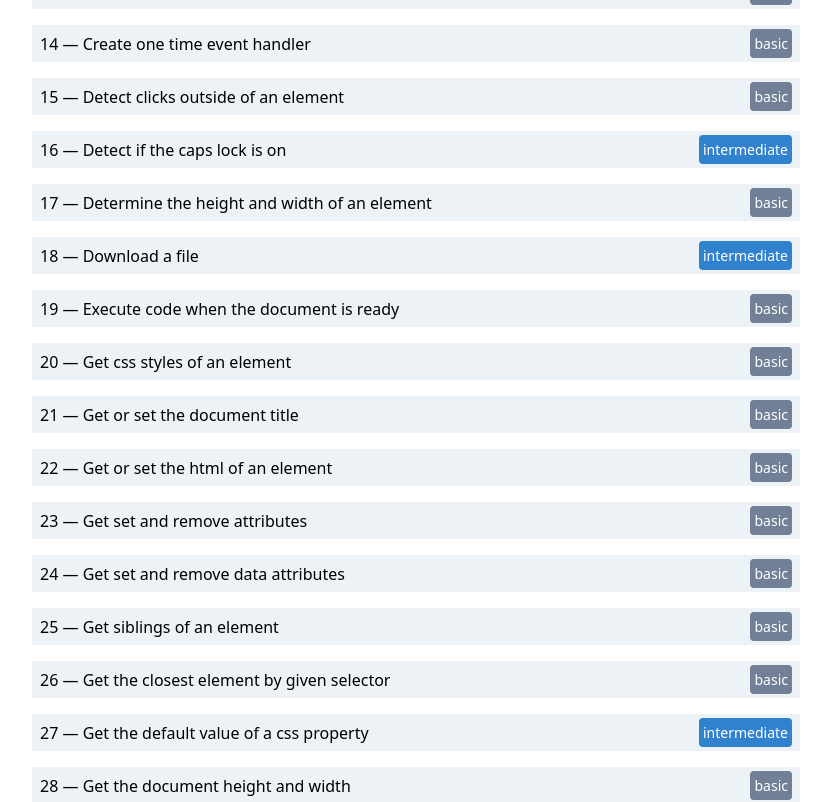
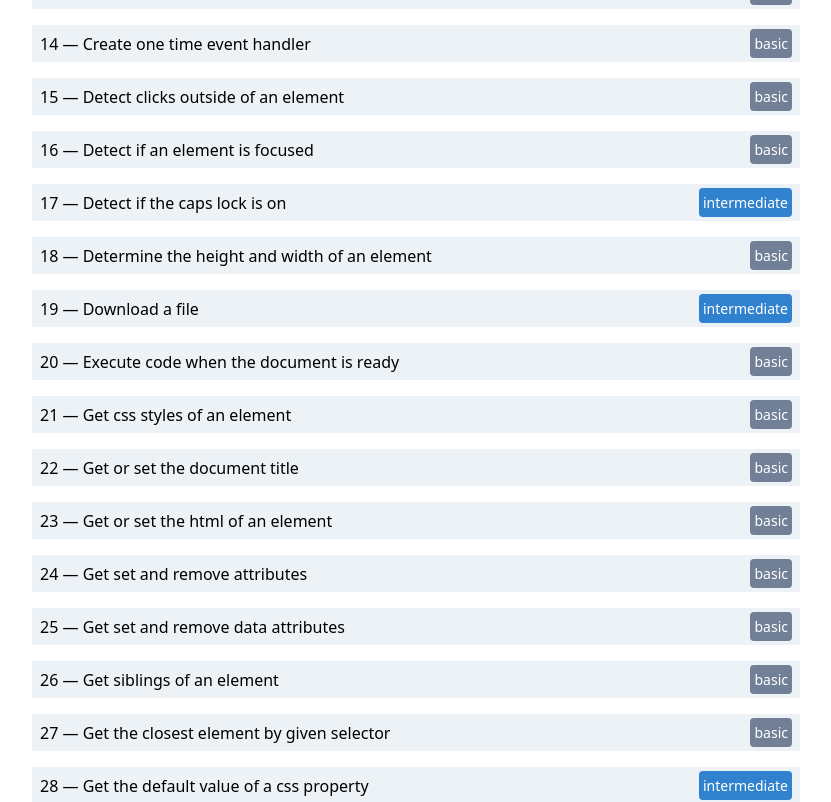
Before and after one commit to phuocng/html-dom, a React app: page / in a window 1280 px wide. Shown: the part 1158-1960 px from the top of the page, without its empty margins (224-1055 px from the left). Built offline with nearby package versions, Linux system fonts and the light colour scheme.

Commit message:
Detect if an element is focused

```diff
--- a/client/constants/PostList.ts
+++ b/client/constants/PostList.ts
@@ -4,274 +4,74 @@ interface Post {
 }
 
 const PostList: Post[] = [
-    {
-        slug: 'add-or-remove-class-from-an-element',
-        level: 'Basic',
-    },
-    {
-        slug: 'append-to-an-element',
-        level: 'Basic',
-    },
-    {
-        slug: 'attach-or-detach-an-event-handler',
-        level: 'Basic',
-    },
-    {
-        slug: 'calculate-the-size-of-scrollbar',
-        level: 'Intermediate',
-    },
-    {
-        slug: 'change-the-website-favicon',
-        level: 'Intermediate',
-    },
-    {
-        slug: 'check-an-element-against-a-selector',
-        level: 'Basic',
-    },
-    {
-        slug: 'check-if-an-element-has-given-class',
-        level: 'Basic',
-    },
-    {
-        slug: 'check-if-an-element-is-a-descendant-of-another',
-        level: 'Basic',
-    },
-    {
-        slug: 'check-if-an-element-is-scrollable',
-        level: 'Intermediate',
-    },
-    {
-        slug: 'clone-an-element',
-        level: 'Basic',
-    },
-    {
-        slug: 'communication-between-an-iframe-and-its-parent-window',
-        level: 'Intermediate',
-    },
-    {
-        slug: 'copy-text-to-the-clipboard',
-        level: 'Intermediate',
-    },
-    {
-        slug: 'create-an-element',
-        level: 'Basic',
-    },
-    {
-        slug: 'create-one-time-event-handler',
-        level: 'Basic',
-    },
-    {
-        slug: 'detect-clicks-outside-of-an-element',
-        level: 'Basic',
-    },
-    {
-        slug: 'detect-if-the-caps-lock-is-on',
-        level: 'Intermediate',
-    },
-    {
-        slug: 'determine-the-height-and-width-of-an-element',
-        level: 'Basic',
-    },
-    {
-        slug: 'download-a-file',
-        level: 'Intermediate',
-    },
-    {
-        slug: 'execute-code-when-the-document-is-ready',
-        level: 'Basic',
-    },
-    {
-        slug: 'get-css-styles-of-an-element',
-        level: 'Basic',
-    },
-    {
-        slug: 'get-or-set-the-document-title',
-        level: 'Basic',
-    },
-    {
-        slug: 'get-or-set-the-html-of-an-element',
-        level: 'Basic',
-    },
-    {
-        slug: 'get-set-and-remove-attributes',
-        level: 'Basic',
-    },
-    {
-        slug: 'get-set-and-remove-data-attributes',
-        level: 'Basic',
-    },
-    {
-        slug: 'get-siblings-of-an-element',
-        level: 'Basic',
-    },
-    {
-        slug: 'get-the-closest-element-by-given-selector',
-        level: 'Basic',
-    },
-    {
-        slug: 'get-the-default-value-of-a-css-property',
-        level: 'Intermediate',
-    },
-    {
-        slug: 'get-the-document-height-and-width',
-        level: 'Basic',
-    },
-    {
-        slug: 'get-the-first-scrollable-parent-of-an-element',
-        level: 'Intermediate',
-    },
-    {
-        slug: 'get-the-parent-node-of-an-element',
-        level: 'Basic',
-    },
-    {
-        slug: 'get-the-position-of-an-element-relative-to-another',
-        level: 'Basic',
-    },
-    {
-        slug: 'get-the-position-of-an-element-relative-to-the-document',
-        level: 'Basic',
-    },
-    {
-        slug: 'get-the-size-of-an-image',
-        level: 'Basic',
-    },
-    {
-        slug: 'get-the-text-content-of-an-element',
-        level: 'Basic',
-    },
-    {
-        slug: 'go-back-to-the-previous-page',
-        level: 'Basic',
-    },
-    {
-        slug: 'insert-an-element-after-or-before-other-element',
-        level: 'Basic',
-    },
-    {
-        slug: 'load-a-css-file-dynamically',
-        level: 'Intermediate',
-    },
-    {
-        slug: 'load-a-javascript-file-dynamically',
-        level: 'Intermediate',
-    },
-    {
-        slug: 'loop-over-a-nodelist',
-        level: 'Basic',
-    },
-    {
-        slug: 'make-a-draggable-element',
-        level: 'Advanced',
-    },
-    {
-        slug: 'make-a-resizable-element',
-        level: 'Advanced',
-    },
-    {
-        slug: 'measure-the-width-of-given-text-of-given-font',
-        level: 'Intermediate',
-    },
-    {
-        slug: 'placeholder-for-a-contenteditable-element',
-        level: 'Intermediate',
-    },
-    {
-        slug: 'prepend-to-an-element',
-        level: 'Basic',
-    },
-    {
-        slug: 'preview-an-image-before-uploading-it',
-        level: 'Intermediate',
-    },
-    {
-        slug: 'put-cursor-at-the-end-of-an-input',
-        level: 'Basic',
-    },
-    {
-        slug: 'redirect-to-another-page',
-        level: 'Basic',
-    },
-    {
-        slug: 'reload-the-current-page',
-        level: 'Basic',
-    },
-    {
-        slug: 'remove-all-children-of-a-node',
-        level: 'Basic',
-    },
-    {
-        slug: 'remove-an-element',
-        level: 'Basic',
-    },
-    {
-        slug: 'replace-an-element',
-        level: 'Basic',
-    },
-    {
-        slug: 'replace-broken-images',
-        level: 'Basic',
-    },
-    {
-        slug: 'resize-an-iframe-to-fit-its-content',
-        level: 'Basic',
-    },
-    {
-        slug: 'resize-columns-of-a-table',
-        level: 'Advanced',
-    },
-    {
-        slug: 'resize-the-width-of-a-text-box-to-fit-its-content-automatically',
-        level: 'Intermediate',
-    },
-    {
-        slug: 'scroll-to-top-of-the-page',
-        level: 'Basic',
-    },
-    {
-        slug: 'select-an-element-or-list-of-elements',
-        level: 'Basic',
-    },
-    {
-        slug: 'select-the-children-of-an-element',
-        level: 'Basic',
-    },
-    {
-        slug: 'select-the-text-of-a-textarea-automatically',
-        level: 'Basic',
-    },
-    {
-        slug: 'set-css-style-for-an-element',
-        level: 'Basic',
-    },
-    {
-        slug: 'show-or-hide-an-element',
-        level: 'Basic',
-    },
-    {
-        slug: 'sort-a-table-by-clicking-its-headers',
-        level: 'Advanced',
-    },
-    {
-        slug: 'toggle-an-element',
-        level: 'Basic',
-    },
-    {
-        slug: 'toggle-password-visibility',
-        level: 'Basic',
-    },
-    {
-        slug: 'trigger-an-event',
-        level: 'Basic',
-    },
-    {
-        slug: 'unwrap-an-element',
-        level: 'Basic',
-    },
-    {
-        slug: 'wrap-an-element-around-a-given-element',
-        level: 'Basic',
-    },
+    { slug: 'add-or-remove-class-from-an-element', level: 'Basic' },
+    { slug: 'append-to-an-element', level: 'Basic', },
+    { slug: 'attach-or-detach-an-event-handler', level: 'Basic' },
+    { slug: 'calculate-the-size-of-scrollbar', level: 'Intermediate' },
+    { slug: 'change-the-website-favicon', level: 'Intermediate' },
+    { slug: 'check-an-element-against-a-selector', level: 'Basic' },
+    { slug: 'check-if-an-element-has-given-class', level: 'Basic' },
+    { slug: 'check-if-an-element-is-a-descendant-of-another', level: 'Basic' },
+    { slug: 'check-if-an-element-is-scrollable', level: 'Intermediate' },
+    { slug: 'clone-an-element', level: 'Basic' },
+    { slug: 'communication-between-an-iframe-and-its-parent-window', level: 'Intermediate' },
+    { slug: 'copy-text-to-the-clipboard', level: 'Intermediate' },
+    { slug: 'create-an-element', level: 'Basic' },
+    { slug: 'create-one-time-event-handler', level: 'Basic' },
+    { slug: 'detect-clicks-outside-of-an-element', level: 'Basic' },
+    { slug: 'detect-if-an-element-is-focused', level: 'Basic' },
+    { slug: 'detect-if-the-caps-lock-is-on', level: 'Intermediate' },
+    { slug: 'determine-the-height-and-width-of-an-element', level: 'Basic' },
+    { slug: 'download-a-file', level: 'Intermediate' },
+    { slug: 'execute-code-when-the-document-is-ready', level: 'Basic' },
+    { slug: 'get-css-styles-of-an-element', level: 'Basic' },
+    { slug: 'get-or-set-the-document-title', level: 'Basic' },
+    { slug: 'get-or-set-the-html-of-an-element', level: 'Basic' },
+    { slug: 'get-set-and-remove-attributes', level: 'Basic' },
+    { slug: 'get-set-and-remove-data-attributes', level: 'Basic' },
+    { slug: 'get-siblings-of-an-element', level: 'Basic', },
+    { slug: 'get-the-closest-element-by-given-selector', level: 'Basic' },
+    { slug: 'get-the-default-value-of-a-css-property', level: 'Intermediate' },
+    { slug: 'get-the-document-height-and-width', level: 'Basic' },
+    { slug: 'get-the-first-scrollable-parent-of-an-element', level: 'Intermediate' },
+    { slug: 'get-the-parent-node-of-an-element', level: 'Basic' },
+    { slug: 'get-the-position-of-an-element-relative-to-another', level: 'Basic' },
+    { slug: 'get-the-position-of-an-element-relative-to-the-document', level: 'Basic' },
+    { slug: 'get-the-size-of-an-image', level: 'Basic' },
+    { slug: 'get-the-text-content-of-an-element', level: 'Basic' },
+    { slug: 'go-back-to-the-previous-page', level: 'Basic' },
+    { slug: 'insert-an-element-after-or-before-other-element', level: 'Basic' },
+    { slug: 'load-a-css-file-dynamically', level: 'Intermediate' },
+    { slug: 'load-a-javascript-file-dynamically', level: 'Intermediate' },
+    { slug: 'loop-over-a-nodelist', level: 'Basic' },
+    { slug: 'make-a-draggable-element', level: 'Advanced' },
+    { slug: 'make-a-resizable-element', level: 'Advanced' },
+    { slug: 'measure-the-width-of-given-text-of-given-font', level: 'Intermediate' },
+    { slug: 'placeholder-for-a-contenteditable-element', level: 'Intermediate' },
+    { slug: 'prepend-to-an-element', level: 'Basic' },
+    { slug: 'preview-an-image-before-uploading-it', level: 'Intermediate' },
+    { slug: 'put-cursor-at-the-end-of-an-input', level: 'Basic' },
+    { slug: 'redirect-to-another-page', level: 'Basic' },
+    { slug: 'reload-the-current-page', level: 'Basic' },
+    { slug: 'remove-all-children-of-a-node', level: 'Basic' },
+    { slug: 'remove-an-element', level: 'Basic' },
+    { slug: 'replace-an-element', level: 'Basic' },
+    { slug: 'replace-broken-images', level: 'Basic' },
+    { slug: 'resize-an-iframe-to-fit-its-content', level: 'Basic' },
+    { slug: 'resize-columns-of-a-table', level: 'Advanced' },
+    { slug: 'resize-the-width-of-a-text-box-to-fit-its-content-automatically', level: 'Intermediate' },
+    { slug: 'scroll-to-top-of-the-page', level: 'Basic' },
+    { slug: 'select-an-element-or-list-of-elements', level: 'Basic' },
+    { slug: 'select-the-children-of-an-element', level: 'Basic' },
+    { slug: 'select-the-text-of-a-textarea-automatically', level: 'Basic' },
+    { slug: 'set-css-style-for-an-element', level: 'Basic' },
+    { slug: 'show-or-hide-an-element', level: 'Basic' },
+    { slug: 'sort-a-table-by-clicking-its-headers', level: 'Advanced' },
+    { slug: 'toggle-an-element', level: 'Basic' },
+    { slug: 'toggle-password-visibility', level: 'Basic' },
+    { slug: 'trigger-an-event', level: 'Basic' },
+    { slug: 'unwrap-an-element', level: 'Basic' },
+    { slug: 'wrap-an-element-around-a-given-element', level: 'Basic' },
 ];
 
 export default PostList;
--- /dev/null
+++ b/client/posts/detect-if-an-element-is-focused/index.tsx
@@ -0,0 +1,17 @@
+import React from 'react';
+
+import Markdown from '../../components/Markdown';
+
+export default () => {
+    return (
+<Markdown
+    content={`
+Assume that \`ele\` represents the element that you want to check if it has the focus currently:
+
+~~~ javascript
+const hasFocus = ele === document.activeElement;
+~~~
+`}
+/>
+    );
+};
```
Also changed, not shown: 1 other file (tests, documents, lock files or other folders).
